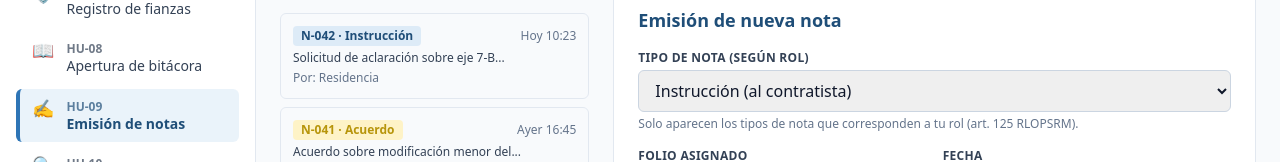
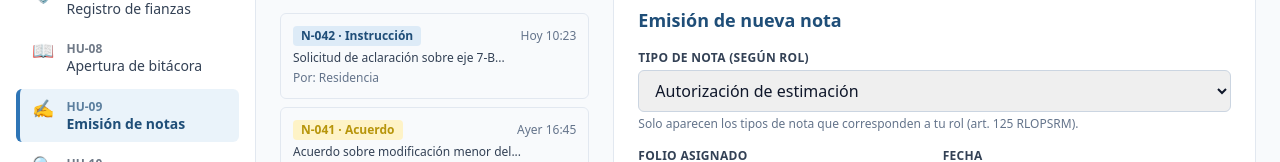
Before and after one commit to TheMike54/FEPI-PROYECTO, a React (Vite) app in the folder frontend/: page /bitacora/notas in a window 1280 px wide. Shown: the part 295-457 px from the top of the page. Built offline with nearby package versions, Linux system fonts and the light colour scheme.

Commit message:
feat(modo-aplicacion): tipos de nota y firmante por rol (art. 125 RLOPSRM); ocultar Rol academico en modo aplicacion

```diff
--- a/frontend/src/components/vista/HeaderVista.jsx
+++ b/frontend/src/components/vista/HeaderVista.jsx
@@ -21,11 +21,17 @@ export default function HeaderVista({
   descripcion,
   breadcrumb
 }) {
-  const { soloLectura } = useVistaHU(huId);
+  const { soloLectura, mostrarMeta } = useVistaHU(huId);
+
+  // rolAcademico es metadata de la HU (el rol "dueño" en el backlog, no el rol
+  // del usuario). descripcion es texto explicativo de la maqueta. Ambos solo
+  // tienen sentido en modo proyecto; en modo aplicación se ocultan.
+  const mostrarRolAcademico = mostrarMeta && !!rolAcademico;
+  const mostrarDescripcion = mostrarMeta && !!descripcion;
 
   // Cuando hay subtítulo (rol o descripción), el contenedor del título cierra
   // con mb-1 (porque el <p> ya aporta mb-6 abajo). Sin subtítulo, mb-6.
-  const tieneSubtitulo = !!rolAcademico || !!descripcion;
+  const tieneSubtitulo = mostrarRolAcademico || mostrarDescripcion;
   const mbTitulo = tieneSubtitulo ? 'mb-1' : 'mb-6';
 
   return (
@@ -35,10 +41,10 @@ export default function HeaderVista({
         <h1 className="text-2xl font-bold text-sigecop-blue">{titulo}</h1>
         <BadgeSprint codigo={huId} sprint={sprint} />
       </div>
-      {rolAcademico && (
+      {mostrarRolAcademico && (
         <p className="text-sm text-slate-600 mb-6">Rol: {rolAcademico}</p>
       )}
-      {descripcion && (
+      {mostrarDescripcion && (
         <p className="text-sm text-slate-600 mb-6">{descripcion}</p>
       )}
       {soloLectura && <AvisoSoloLectura />}
--- a/frontend/src/data/dummy.js
+++ b/frontend/src/data/dummy.js
@@ -132,6 +132,38 @@ export const tiposNotaResidente = [
   'Acuerdo (entre partes)',
   'Solicitud (de información o aclaración)'
 ];
+
+// HU-09 — Tipos de nota habilitados por rol (art. 125 RLOPSRM, fraccs. I-III).
+// Residente AUTORIZA/APRUEBA, Contratista SOLICITA/AVISA, Supervisión REGISTRA AVANCE.
+// En modo aplicación se filtra por rol activo; en modo proyecto se usa el catálogo
+// del residente como default (no rompe la vitrina académica).
+export const tiposNotaPorRol = {
+  residente: [
+    'Autorización de estimación',
+    'Autorización de convenio modificatorio',
+    'Aprobación de ajuste de costos',
+    'Autorización de conceptos no previstos y cantidades adicionales'
+  ],
+  contratista: [
+    'Solicitud de aprobación de estimación',
+    'Aviso de atraso en el pago de estimaciones',
+    'Solicitud de convenio modificatorio',
+    'Solicitud de conceptos no previstos y cantidades adicionales'
+  ],
+  supervision: [
+    'Registro de avance físico y financiero',
+    'Observación técnica de calidad',
+    'Registro de incidencia en obra'
+  ]
+};
+
+// HU-09 — Firmante de la nota según rol activo (datos de ejemplo). En modo
+// proyecto (sin rol) se usa el del residente por defecto.
+export const firmantePorRol = {
+  residente:   'Ing. Carlos Hernández García · Cédula 7845612',
+  contratista: 'Ing. Roberto Salas Méndez · Superintendente · Cédula 6610234',
+  supervision: 'Arq. Laura Jiménez Ortiz · Supervisión externa · Cédula 5523109'
+};
 
 // Doce HU de los Sprints 1-5 visual — usadas por la landing y el sidebar.
 // Orden = flujo lógico (login → contrato → consulta → fianzas → bitácora →
--- a/frontend/src/pages/EmisionNotas.jsx
+++ b/frontend/src/pages/EmisionNotas.jsx
@@ -4,8 +4,13 @@ import HeaderVista from '../components/vista/HeaderVista.jsx';
 import BannerContexto from '../components/vista/BannerContexto.jsx';
 import SeccionCriterios from '../components/vista/SeccionCriterios.jsx';
 import RegionEditable from '../components/vista/RegionEditable.jsx';
-import { useVistaHU } from '../context/SesionContext.jsx';
-import { notasRecientesDummy, tiposNotaResidente, contratoDummy } from '../data/dummy.js';
+import { useVistaHU, useSesion } from '../context/SesionContext.jsx';
+import {
+  notasRecientesDummy,
+  tiposNotaPorRol,
+  firmantePorRol,
+  contratoDummy
+} from '../data/dummy.js';
 
 function NotaPreviewCard({ nota }) {
   const colorClasses = {
@@ -30,7 +35,14 @@ function NotaPreviewCard({ nota }) {
 export default function EmisionNotas() {
   const { showToast } = useToast();
   const { soloLectura } = useVistaHU('HU-09');
-  const [tipo, setTipo] = useState(tiposNotaResidente[0]);
+  const { rol } = useSesion();
+  // En modo aplicación, los tipos y el firmante se derivan del rol activo. En
+  // modo proyecto (rol === null) se mantiene el catálogo y firmante del
+  // residente por defecto, igual que antes (art. 125 RLOPSRM).
+  const rolEfectivo = rol ?? 'residente';
+  const tiposNota = tiposNotaPorRol[rolEfectivo] ?? tiposNotaPorRol.residente;
+  const firmante = firmantePorRol[rolEfectivo] ?? firmantePorRol.residente;
+  const [tipo, setTipo] = useState(tiposNota[0]);
   const [asunto, setAsunto] = useState('Solicitud de aclaración sobre cimentación del eje 8-A');
   const [contenido, setContenido] = useState(
     'Se requiere al contratista aclarar el procedimiento de cimentación propuesto para el eje 8-A, considerando los hallazgos del estudio de mecánica de suelos del 12/05/2026. La aclaración deberá presentarse en un plazo no mayor a 3 días hábiles para no afectar el programa de obra.'
@@ -86,7 +98,7 @@ export default function EmisionNotas() {
                 value={tipo}
                 onChange={(e) => setTipo(e.target.value)}
               >
-                {tiposNotaResidente.map((t) => (
+                {tiposNota.map((t) => (
                   <option key={t}>{t}</option>
                 ))}
               </select>
@@ -153,7 +165,7 @@ export default function EmisionNotas() {
               <div className="border-2 border-dashed border-slate-300 rounded-md p-6 text-center bg-slate-50">
                 <p className="text-sm text-slate-500">Disponible en Sprint siguiente</p>
                 <p className="text-xs text-slate-400 mt-1">
-                  Firmante: <strong>Ing. Carlos Hernández García</strong> · Cédula 7845612
+                  Firmante: <strong>{firmante}</strong>
                 </p>
               </div>
             </div>
```
